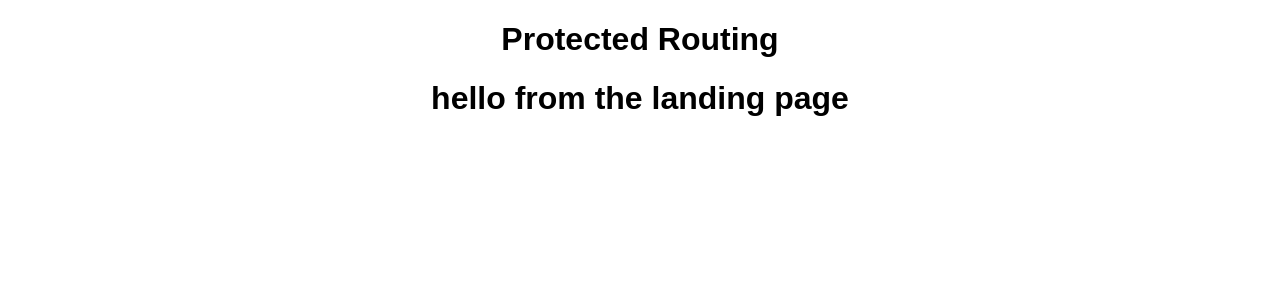
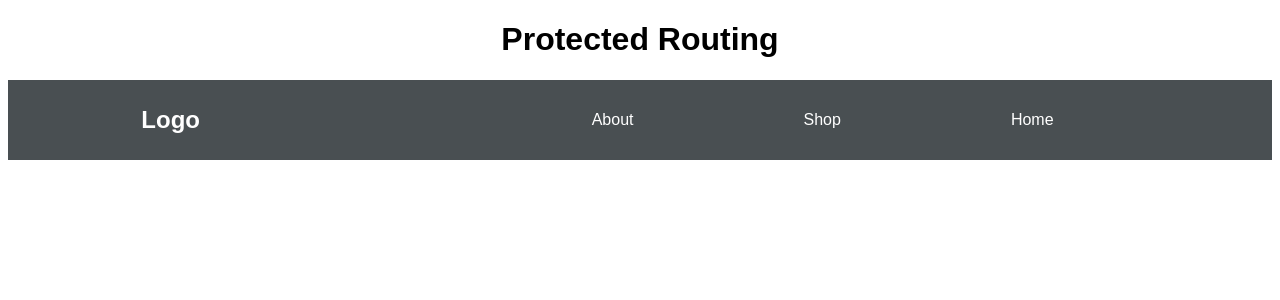
Before and after one commit to Sophi-E/React-router-test, a React (Create React App) app: page / in a window 1280 px wide. Shown: the top 300 px of the page. Built offline with nearby package versions, Linux system fonts and the light colour scheme.

Commit message:
pages
added routes

```diff
--- a/package.json
+++ b/package.json
@@ -10,7 +10,6 @@
   "dependencies": {
     "react": "16.12.0",
     "react-dom": "16.12.0",
-    "react-router": "5.1.2",
     "react-router-dom": "5.1.2",
     "react-scripts": "3.0.1"
   },
--- a/src/App.js
+++ b/src/App.js
@@ -1,12 +1,17 @@
 import React from "react";
 import "./styles.css";
+import { BrowserRouter as Router, Route, Switch } from "react-router-dom";
+import about from "./about";
+import shop from "./shop";
+import item from "./item";
+import Nav from "./Nav";
 import LandingPage from "./LandingPage";
 
 export default function App() {
   return (
     <div className="App">
       <h1>Protected Routing</h1>
-      <LandingPage />
+      <Nav />
     </div>
   );
 }
--- /dev/null
+++ b/src/Nav.js
@@ -0,0 +1,15 @@
+import React from "react";
+
+const Nav = () => {
+  return (
+    <nav>
+      <h1>Logo</h1>
+      <ul className="nav-links">
+        <li>About</li>
+        <li>Shop</li>
+        <li>Home</li>
+      </ul>
+    </nav>
+  );
+};
+export default Nav;
--- /dev/null
+++ b/src/about.js
@@ -0,0 +1,10 @@
+import React from "react";
+
+const about = () => {
+  return (
+    <div>
+      <h1> hey from the about page</h1>
+    </div>
+  );
+};
+export default about;
--- /dev/null
+++ b/src/item.js
@@ -0,0 +1,10 @@
+import React from "react";
+
+const item = () => {
+  return (
+    <div>
+      <h1> hello from the item page</h1>
+    </div>
+  );
+};
+export default item;
--- /dev/null
+++ b/src/shop.js
@@ -0,0 +1,10 @@
+import React from "react";
+
+const shop = () => {
+  return (
+    <div>
+      <h1> hi from the shop page</h1>
+    </div>
+  );
+};
+export default shop;
--- a/src/styles.css
+++ b/src/styles.css
@@ -2,3 +2,18 @@
   font-family: sans-serif;
   text-align: center;
 }
+nav {
+  display: flex;
+  justify-content: space-around;
+  align-items: center;
+  min-height: 10vh;
+  background: rgb(73, 79, 82);
+  color: white;
+}
+.nav-links {
+  width: 50%;
+  display: flex;
+  justify-content: space-around;
+  align-items: center;
+  list-style: none;
+}
```
